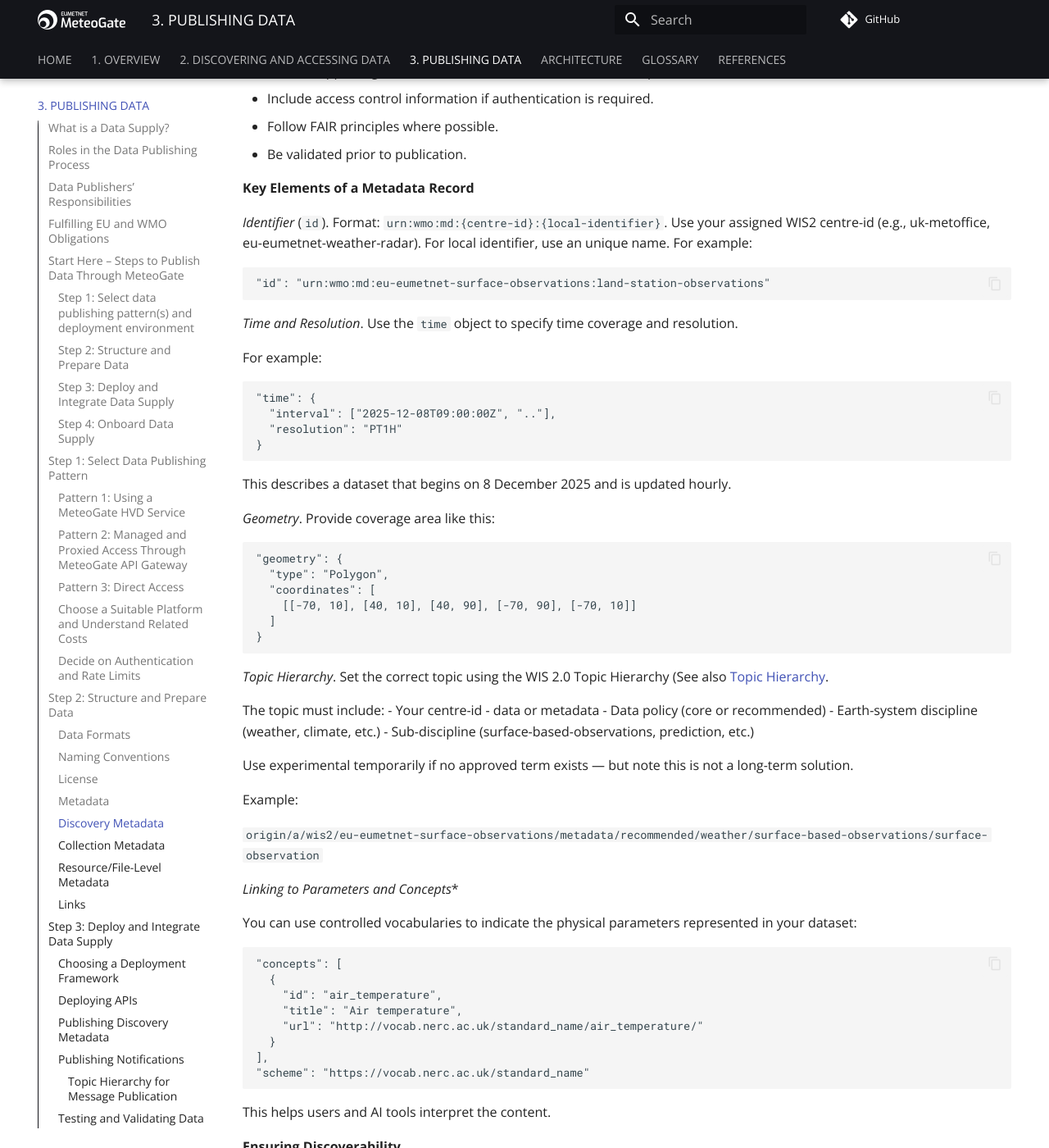
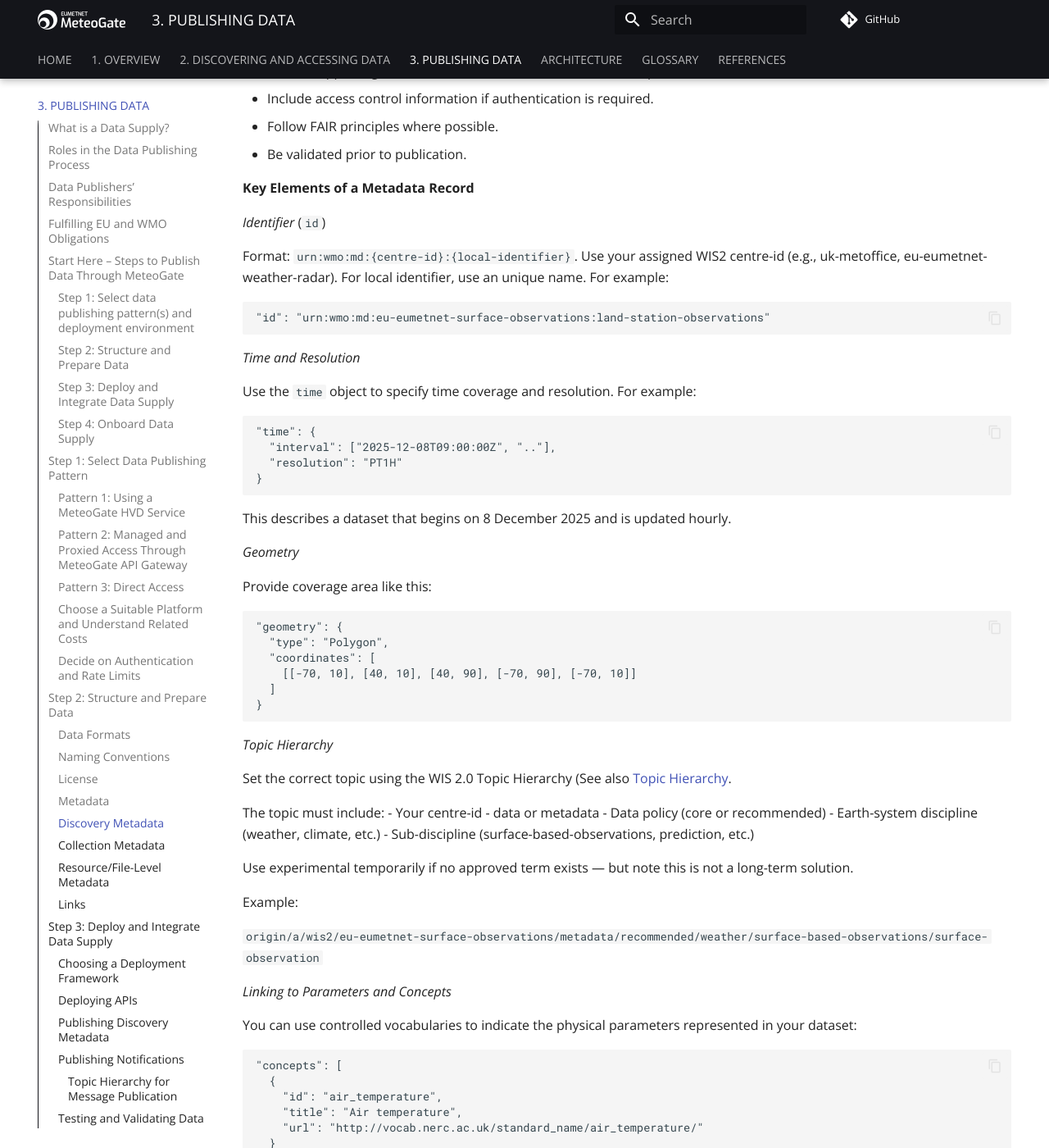
Before and after one commit to EUMETNET/meteogate-documentation, an MkDocs documentation site: the page built from docs/3-publishing-data.md, in a window 1280 px wide and 1400 px high, scrolled down 10267 px. Shown: the whole window at 82% size. Built offline with MkDocs 1.6.1 and Material for MkDocs 9.7.7, drawn with Linux system fonts in a browser that asks for light colours; comment, search, counter and statistics services are not loaded; some of the changed text lies outside the part shown.

Commit message:
Update 3-publishing-data.md

````diff
--- a/docs/3-publishing-data.md
+++ b/docs/3-publishing-data.md
@@ -322,9 +324,9 @@ For example:
 "id": "urn:wmo:md:eu-eumetnet-surface-observations:land-station-observations"
 ```
 
-*Time and Resolution*. Use the `time` object to specify time coverage and resolution.
+*Time and Resolution*
 
-For example:
+Use the `time` object to specify time coverage and resolution. For example:
 ```
 "time": {
   "interval": ["2025-12-08T09:00:00Z", ".."],
@@ -333,7 +335,9 @@ For example:
 ```
 This describes a dataset that begins on 8 December 2025 and is updated hourly.
 
-*Geometry*. Provide coverage area like this:
+*Geometry*
+
+Provide coverage area like this:
 
 ```
 "geometry": {
@@ -344,7 +348,9 @@ This describes a dataset that begins on 8 December 2025 and is updated hourly.
 }
 ```
 
-*Topic Hierarchy*. Set the correct topic using the WIS 2.0 Topic Hierarchy (See also [Topic Hierarchy](#topic-hierarchy).
+*Topic Hierarchy*
+
+Set the correct topic using the WIS 2.0 Topic Hierarchy (See also [Topic Hierarchy](#topic-hierarchy).
 
 The topic must include:
 - Your centre-id
@@ -359,7 +365,7 @@ Example:
 
 ```origin/a/wis2/eu-eumetnet-surface-observations/metadata/recommended/weather/surface-based-observations/surface-observation```
 
-*Linking to Parameters and Concepts**
+*Linking to Parameters and Concepts*
 
 You can use controlled vocabularies to indicate the physical parameters represented in your dataset:
 
@@ -376,7 +382,7 @@ You can use controlled vocabularies to indicate the physical parameters represen
 
 This helps users and AI tools interpret the content.
 
-**Ensuring Discoverability**
+*Ensuring Discoverability*
 
 Include `"keyword": "meteogate"` to tag datasets as part of the MeteoGate system.
 
@@ -421,7 +427,7 @@ Example for data using API Key for access control:
 
 Follow the instructions in [WIS2 Cookbook recipe 3.2. Publishing a WIS2 Notification Message with access control](https://wmo-im.github.io/wis2-cookbook/cookbook/wis2-cookbook-DRAFT.html#_publishing_a_wis2_notification_message_with_access_control) to describe the type of access control used.
 
-**Linking and Supporting Information**
+*Linking and Supporting Information*
 
 *Human-readable API documentation*. Include a link to API docs (e.g., the Swagger docs for the API). This link should include: `“rel”=”service-doc”` and `“type”=”text/html”`.
 
@@ -443,9 +449,10 @@ For example:
 ```
 
 *Contact Details*
+
 If the API is proxied through the MeteoGate Gateway, include contact details for the MeteoGate service desk _in addition_ to contact details for your organisation.
 
-Also include:
+*Also include:*
 
 ```
 "language": "en",
````
Also changed, not shown: other parts of docs/3-publishing-data.md (+5 -9 lines).
